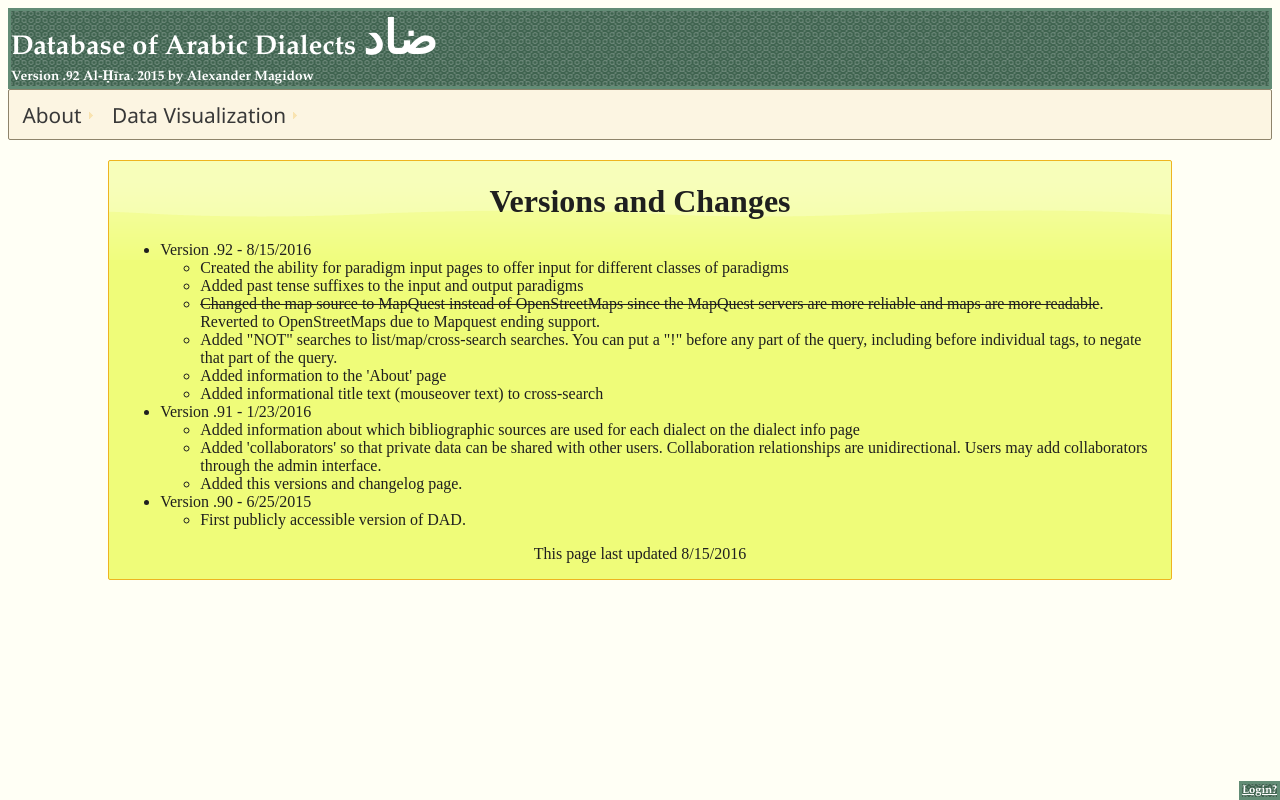
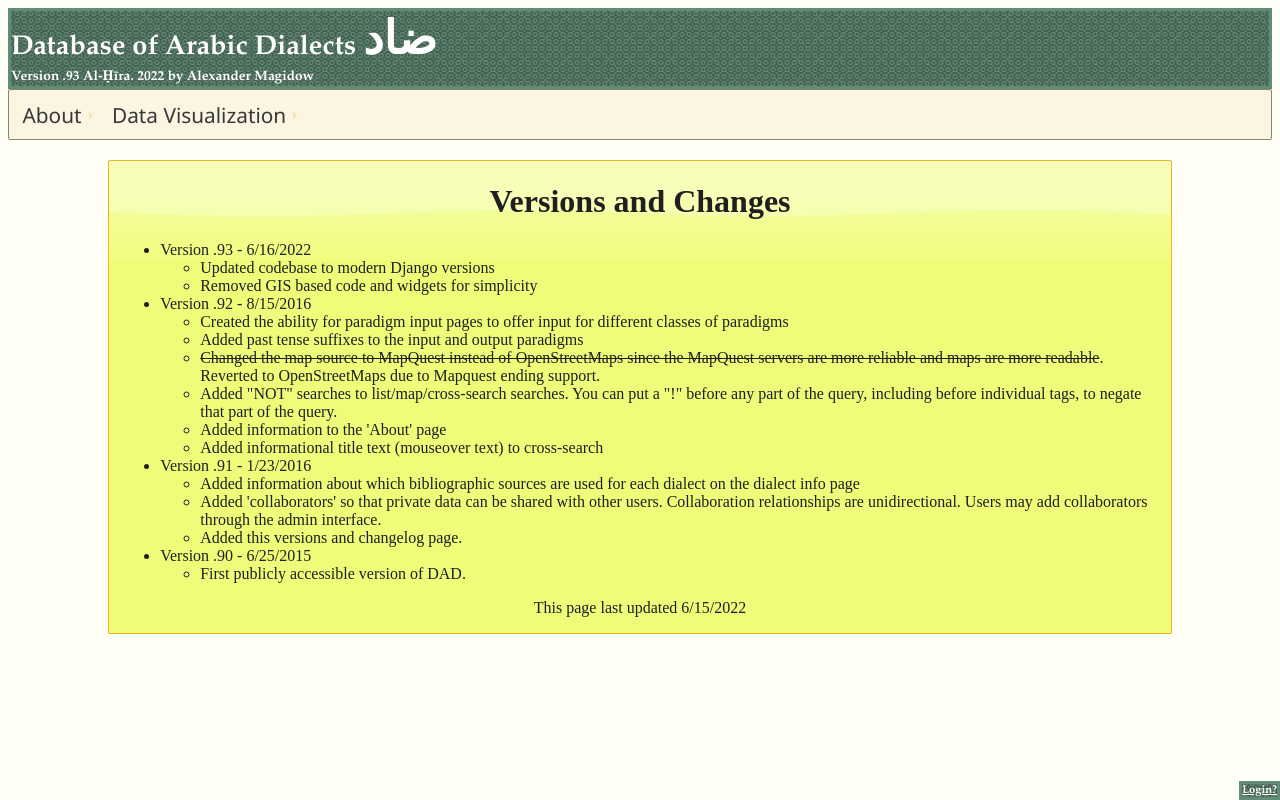
Before and after one commit to amagidow/dialects, a Django app: template dialectsDB/templates/versions.html in a window 1280 px wide. Run offline with Django 3.2, Linux system fonts and the light colour scheme; the template is opened without the code that fills it, so the values that code supplies are empty.

Commit message:
Updated version information

```diff
--- a/dialectsDB/templates/baseJQ.html
+++ b/dialectsDB/templates/baseJQ.html
@@ -33,7 +33,7 @@
 <body>
 <div class = "titlebar"><a href = "/">Database of Arabic Dialects
     <span class = "arabicTitle">     ضاد </span> </a>
-    <div class="versioninfo" style="font-size: .5em;">Version .92 Al-Ḥīra. 2015 by Alexander Magidow</div>
+    <div class="versioninfo" style="font-size: .5em;">Version .93 Al-Ḥīra. 2022 by Alexander Magidow</div>
     </div>
 <!-- Top menu bar -->
 <ul id = "topmenu">
--- a/dialectsDB/templates/versions.html
+++ b/dialectsDB/templates/versions.html
@@ -6,6 +6,14 @@
 <div class="ui-state-highlight ui-corner-all" style="margin-top: 20px;margin-bottom: 20px; margin-left: 100px;margin-right: 100px; padding: 0 .7em;">
 <h1 align="center"> Versions and Changes</h1>
     <ul>
+    <li>
+        Version .93 - 6/16/2022
+        <ul>
+            <li>Updated codebase to modern Django versions</li>
+            <li>Removed GIS based code and widgets for simplicity</li>
+        </ul>
+    </li>
+
     <li>Version .92 - 8/15/2016</li>
         <ul>
             <li>Created the ability for paradigm input pages to offer input for different classes of paradigms</li>
@@ -28,7 +36,7 @@
         </ul>
     </ul>
 
-<p style="text-align:center">This page last updated 8/15/2016</p>
+<p style="text-align:center">This page last updated 6/15/2022</p>
 </div>
 
 {% endblock %}
```
